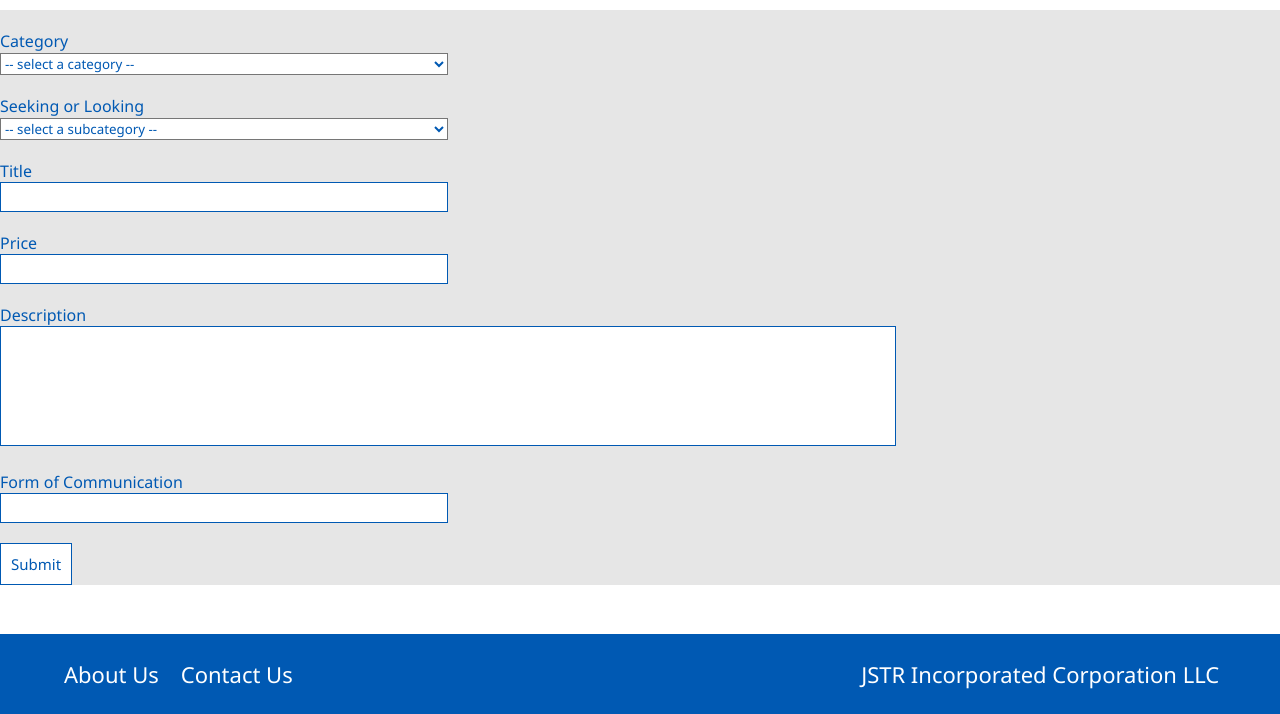
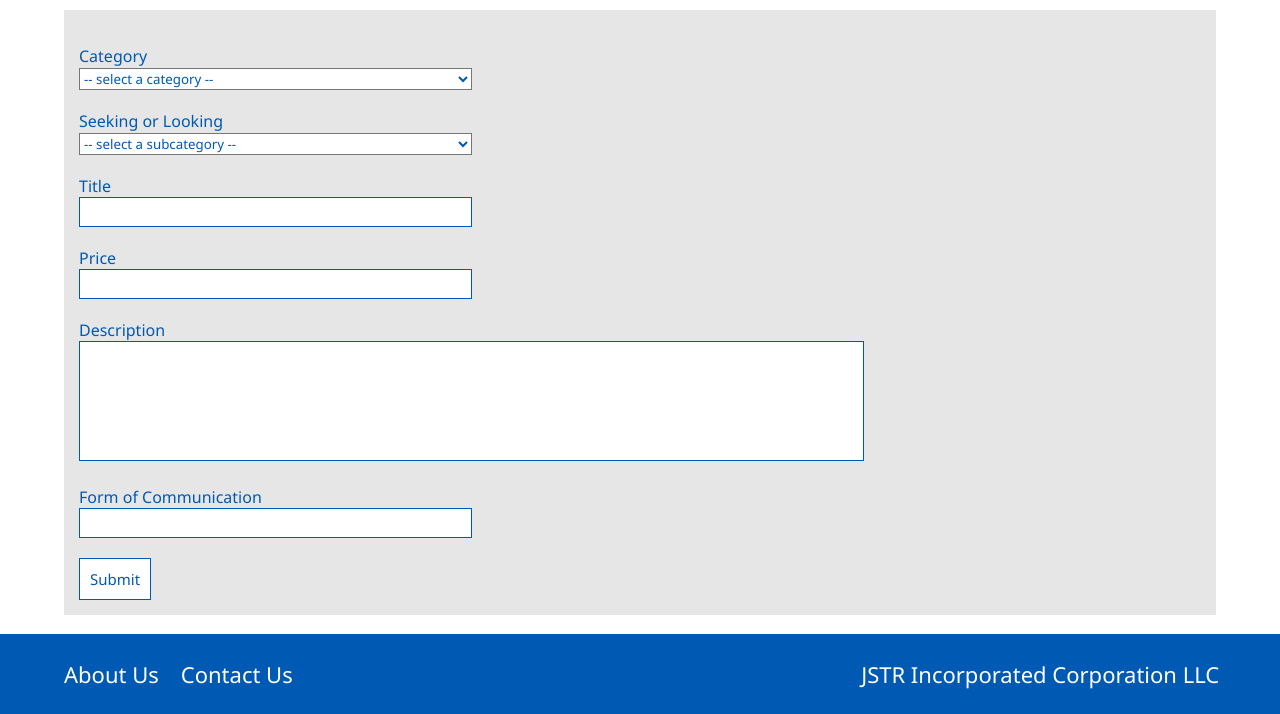
Before and after one commit to jennifury/switch, a Python web app: template templates/create_post.html in a window 1280 px wide. Shown: the part 216-930 px from the top of the page. Run offline with Jinja, Linux system fonts and the light colour scheme; the template is opened without the code that fills it, so the values that code supplies are empty.

Commit message:
Update wishlist + create a post

```diff
--- a/static/css/index.css
+++ b/static/css/index.css
@@ -259,6 +259,13 @@ textarea{
 	resize:none;
 }
 
+/* Create a Post Page */
+#createpost{
+	margin: auto 5% auto 5%;
+	padding: 15px;
+	background-color: #E6E6E6;
+}
+
 /* User/Profile Page */
 #yourlistings{	/* Left half of content */
 	background-color: white;
```
